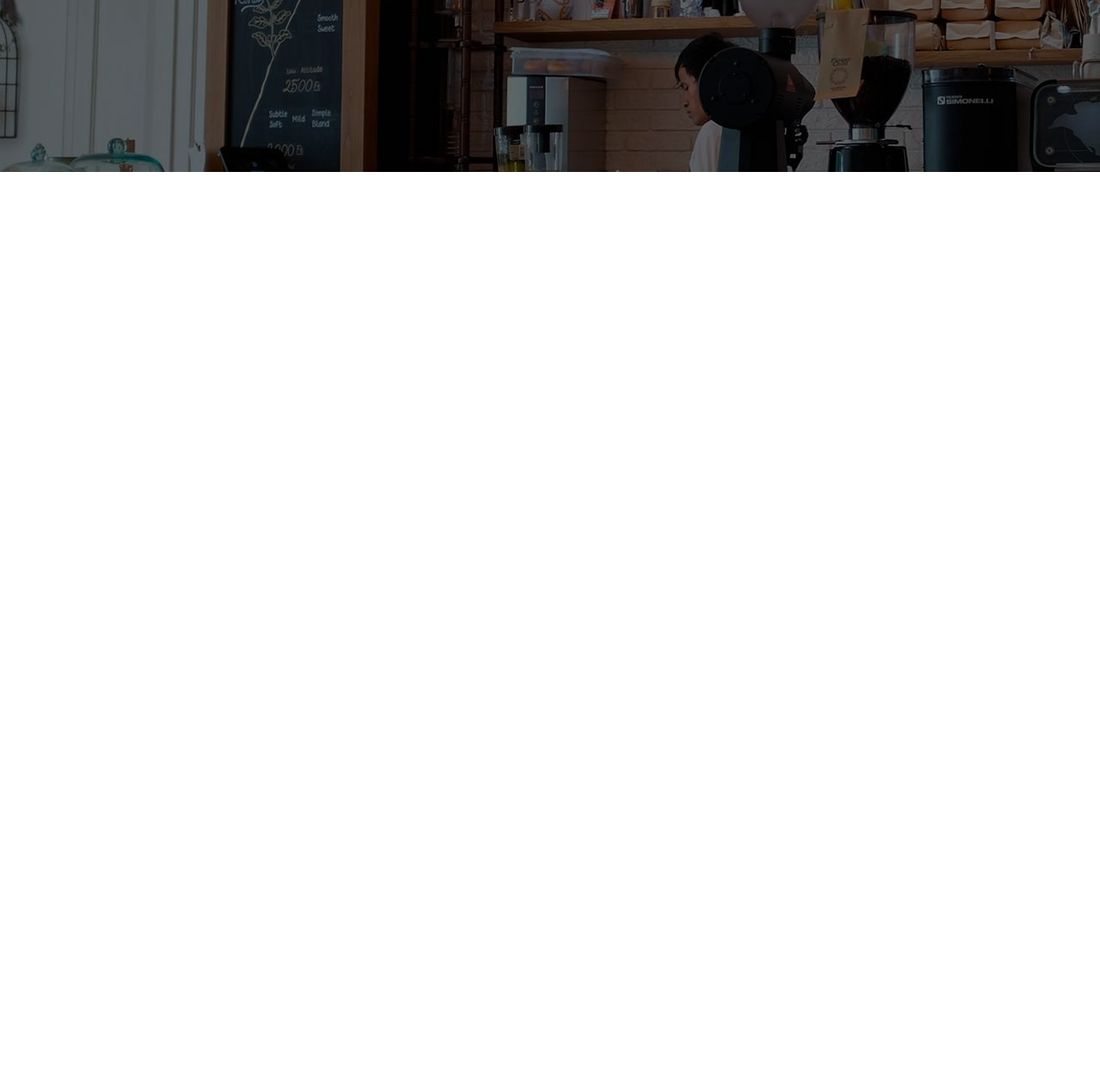
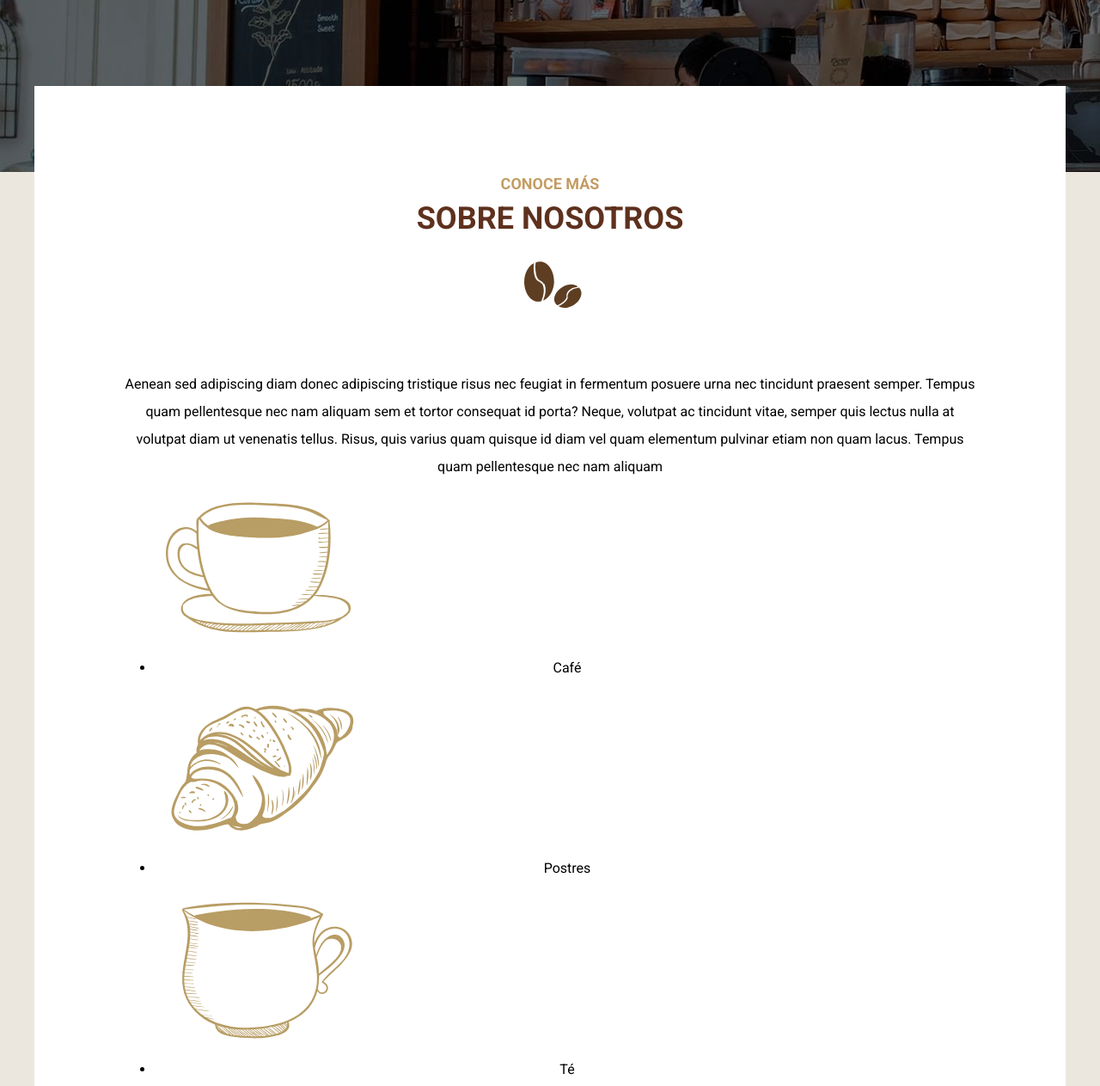
Before and after one commit to xandro2021/Cafeteria01, a website: page index.html in a window 1280 px wide. Shown: the part 500-1763 px from the top of the page at 86% size. Before the commit the page ends 800 px from the top, so only its background shows below. Drawn offline with Linux system fonts and the light colour scheme.

Commit message:
contenido.scss: Adding styles to main content in home page

```diff
--- a/index.html
+++ b/index.html
@@ -40,5 +40,38 @@
         </div>
     </header>
 
+    <main class="contenedor contenido-principal text-center">
+
+        <section class="conoce">
+            <h2> <span>Conoce más</span> sobre nosotros </h2>
+            <p>
+                Aenean sed adipiscing diam donec adipiscing tristique risus nec feugiat in fermentum posuere urna nec tincidunt praesent semper. Tempus quam pellentesque nec nam aliquam sem et tortor consequat id porta?
+                Neque, volutpat ac tincidunt vitae, semper quis lectus nulla at volutpat diam ut venenatis tellus. Risus, quis varius quam quisque id diam vel quam elementum pulvinar etiam non quam lacus. Tempus quam pellentesque nec nam aliquam
+            </p>
+        </section>
+
+        <section class="iconos">
+            <ul class="listado-iconos">
+
+                <li>
+                    <img src="build/img/icono_cafe.svg" alt="icono café" />
+                    <p>Café</p>
+                </li>
+
+                <li>
+                    <img src="build/img/icono_postre.svg" alt="icono postre" />
+                    <p>Postres</p>
+                </li>
+
+                <li>
+                    <img src="build/img/icono_te.svg" alt="icono té" />
+                    <p>Té</p>
+                </li>
+
+            </ul>
+        </section>
+
+    </main>
+
 </body>
 </html>
--- a/src/scss/app.scss
+++ b/src/scss/app.scss
@@ -1,2 +1,3 @@
 @use "base";
 @use "header";
+@use "inicio";
--- a/src/scss/base/_globales.scss
+++ b/src/scss/base/_globales.scss
@@ -11,13 +11,15 @@ html {
 }
 
 body {
-    font-family: v.$fuente_principal;
+    font-family: v.$fuentePrincipal;
     font-size: 1.6rem;
+    background-color: v.$cafeClaro;
 }
 
 p {
     color: v.$negro;
-    font-size: 2rem;
+    font-size: 1.6rem;
+    line-height: 2;
 }
 
 .contenedor {
@@ -34,19 +36,3 @@ img {
     max-width: 100%;
     display: block;
 }
-
-h1, h2, h3 {
-    margin: 0 0 v.$separacion 0;
-}
-
-h1 {
-    font-size: 4rem;
-}
-
-h2 {
-    font-size: 3.6rem;
-}
-
-h3 {
-    font-size: 3.2rem;
-}
--- a/src/scss/base/_index.scss
+++ b/src/scss/base/_index.scss
@@ -1,4 +1,6 @@
 @forward "normalize";
 @forward "variables";
+@forward "mixins";
 @forward "globales";
+@forward "tipografia";
 @forward "utilidades";
--- /dev/null
+++ b/src/scss/base/_tipografia.scss
@@ -0,0 +1,38 @@
+@use "variables" as v;
+
+h1, h2, h3 {
+    font-family: v.$fuentePrincipal;
+    margin: 0 0 v.$separacion 0;
+    text-transform: uppercase;
+    text-align: center;
+    line-height: 1.5;
+}
+
+h1 {
+    font-size: 4rem;
+}
+
+h2 {
+    font-size: 3.6rem;
+    color: v.$primario;
+
+    span {
+        color: v.$secundario;
+        font-size: 1.8rem;
+        display: block;
+    }
+
+    &::after {
+        content: "";
+        display: block;
+        width: 10rem;
+        height: 10rem;
+        margin: 0 auto;
+        background-image: url( "../img/cafe.svg" );
+        background-size: 10rem; //Ajustar tamanio a w y h
+    }
+}
+
+h3 {
+    font-size: 3.2rem;
+}
--- a/src/scss/base/_variables.scss
+++ b/src/scss/base/_variables.scss
@@ -1,5 +1,5 @@
 // FUENTES
-$fuente_principal: 'Roboto', sans-serif;
+$fuentePrincipal: 'Roboto', sans-serif;
 
 // MEDIA QUERIES
 $telefono: 480px;
--- /dev/null
+++ b/src/scss/inicio/_contenido.scss
@@ -0,0 +1,13 @@
+@use "base/variables" as v;
+@use "base/mixins" as m;
+
+.contenido-principal {
+    background-color: v.$blanco;
+    padding: 5rem 2rem;
+
+    @include m.tablet {
+        padding: 10rem;
+        margin-top: -10rem;
+        position: relative;
+    }
+}
--- /dev/null
+++ b/src/scss/inicio/_index.scss
@@ -0,0 +1 @@
+@forward "contenido";
```
Also changed, not shown: build/css/app.css.
